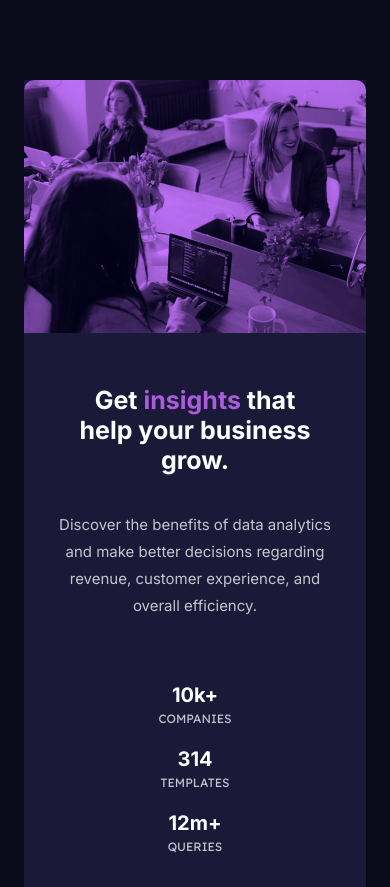
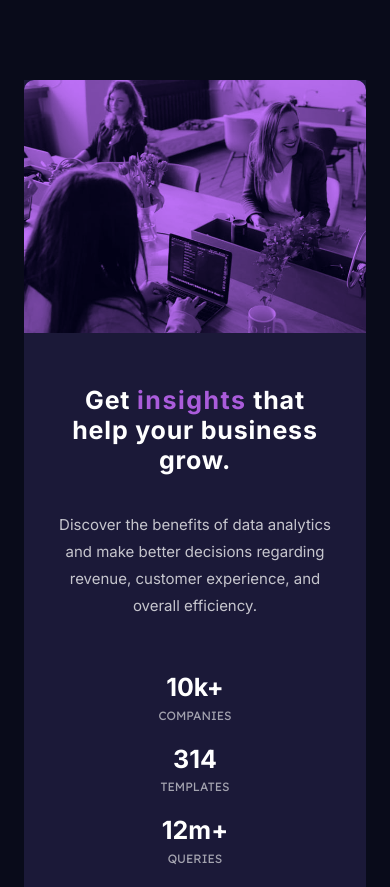
Before and after one commit to rauf-dev/fm-stats-preview-card-component, a plain HTML site: page index.html in a window 390 px wide. Shown: the top 887 px of the page. Drawn offline with Linux system fonts and the light colour scheme.

Commit message:
mobile view done including color overlay, minor tweaks

```diff
--- a/style.css
+++ b/style.css
@@ -156,11 +156,13 @@ main {
   color: var(--white-main-heading-stats);
   line-height: 1.2;
   font-size: 25px;
-  margin: 1.5rem 3rem 0 3rem;
+  letter-spacing: 0.8px;
+  margin: 1.5rem 2.5rem 0 2.5rem;
   /* margin: 1rem 3rem; */
 }
 .header-title__insights {
   color: var(--soft-violet-accent);
+  letter-spacing: 1.5px;
 }
 .header-text {
   grid-area: header-text;
@@ -176,7 +178,7 @@ main {
 }
 .header-stats__numbers {
   font-weight: 700;
-  font-size: 20px;
+  font-size: 25px;
   color: var(--white-main-heading-stats);
   width: 100%;
   /* display: block; */
@@ -187,7 +189,7 @@ main {
   font-weight: 400;
   font-size: 12px;
   text-transform: uppercase;
-  color: var(--slightly-transparent-white-main-paragraph);
+  color: var(--slightly-transparent-white-stat-headings);
   margin-bottom: 1rem;
 }
 .attribution {
```
